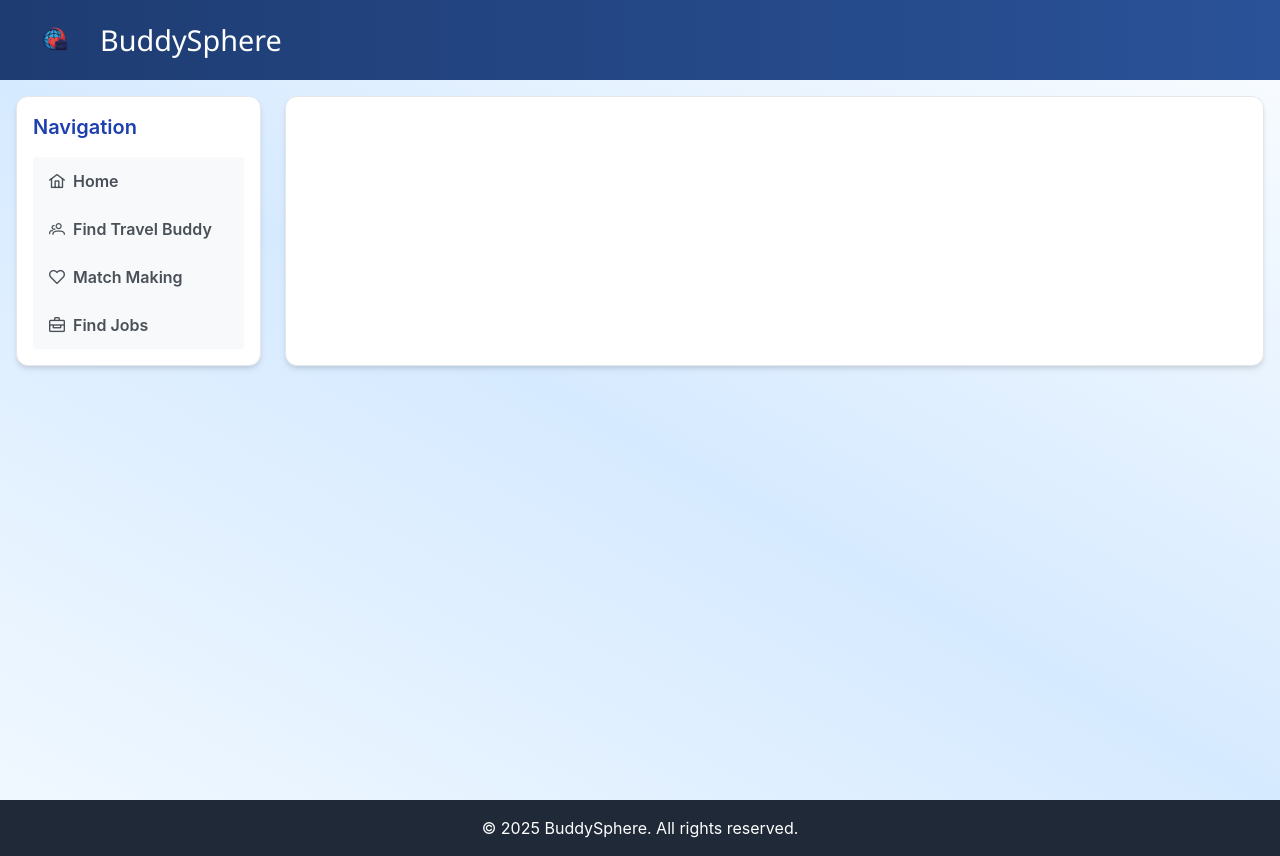
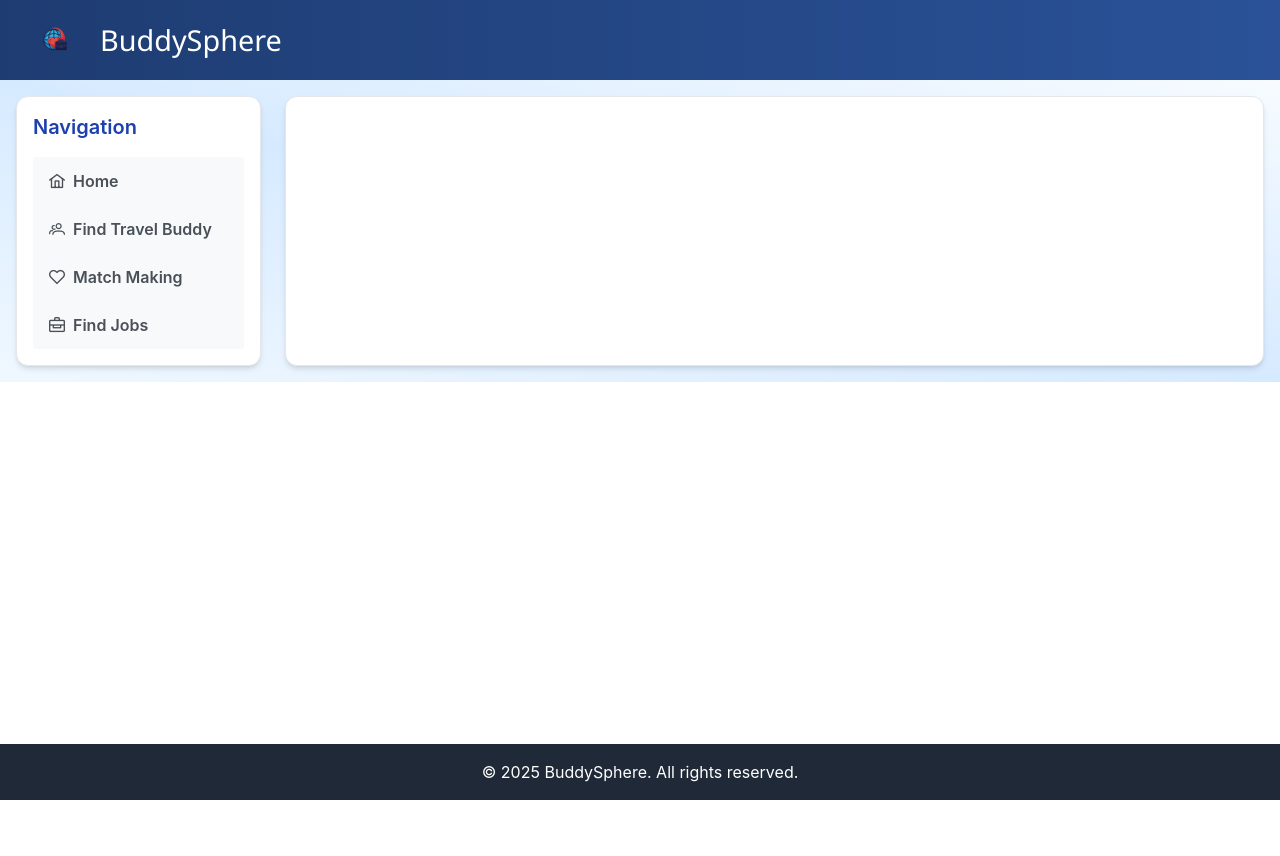
Before and after one commit to shivendradas/HerokuBuddySphereApp, a React (Create React App) app in the folder client/: page /match in a window 1280 px wide. After the commit the page ends 800 px from the top, so only its background shows below. Built offline with nearby package versions, Linux system fonts and the light colour scheme.

Commit message:
Update GUI

```diff
--- a/client/src/components/Body.jsx
+++ b/client/src/components/Body.jsx
@@ -49,8 +49,7 @@ const MainBody = () => {
 
 
     return (
-        <div className="flex-grow bg-gradient-to-tr from-[#f0f8ff] via-[#d6eaff] to-[#f7fbff] min-h-[calc(100vh-80px)] p-4">
-
+        <div className="flex-grow bg-gradient-to-tr from-[#f0f8ff] via-[#d6eaff] to-[#f7fbff] p-4">
             <div className="flex h-full gap-6">
                 {/* Left panel */}
                 <div className="w-1/5 bg-white shadow-md rounded-xl p-4 border border-gray-200">
@@ -59,7 +58,7 @@ const MainBody = () => {
                 </div>
 
                 {/* Right panel */}
-                <div className="w-4/5 bg-white shadow-md rounded-xl p-6 border border-gray-200 overflow-auto max-h-[calc(100vh-120px)]">
+                <div className="w-4/5 bg-white shadow-md rounded-xl p-6 border border-gray-200 overflow-auto max-h-[calc(100vh-19vh)]">
                     <Routes>
                         <Route path="/" element={<Home />} />
                         <Route path="/travelbuddy" element={<TravelBuddy />} />
```
